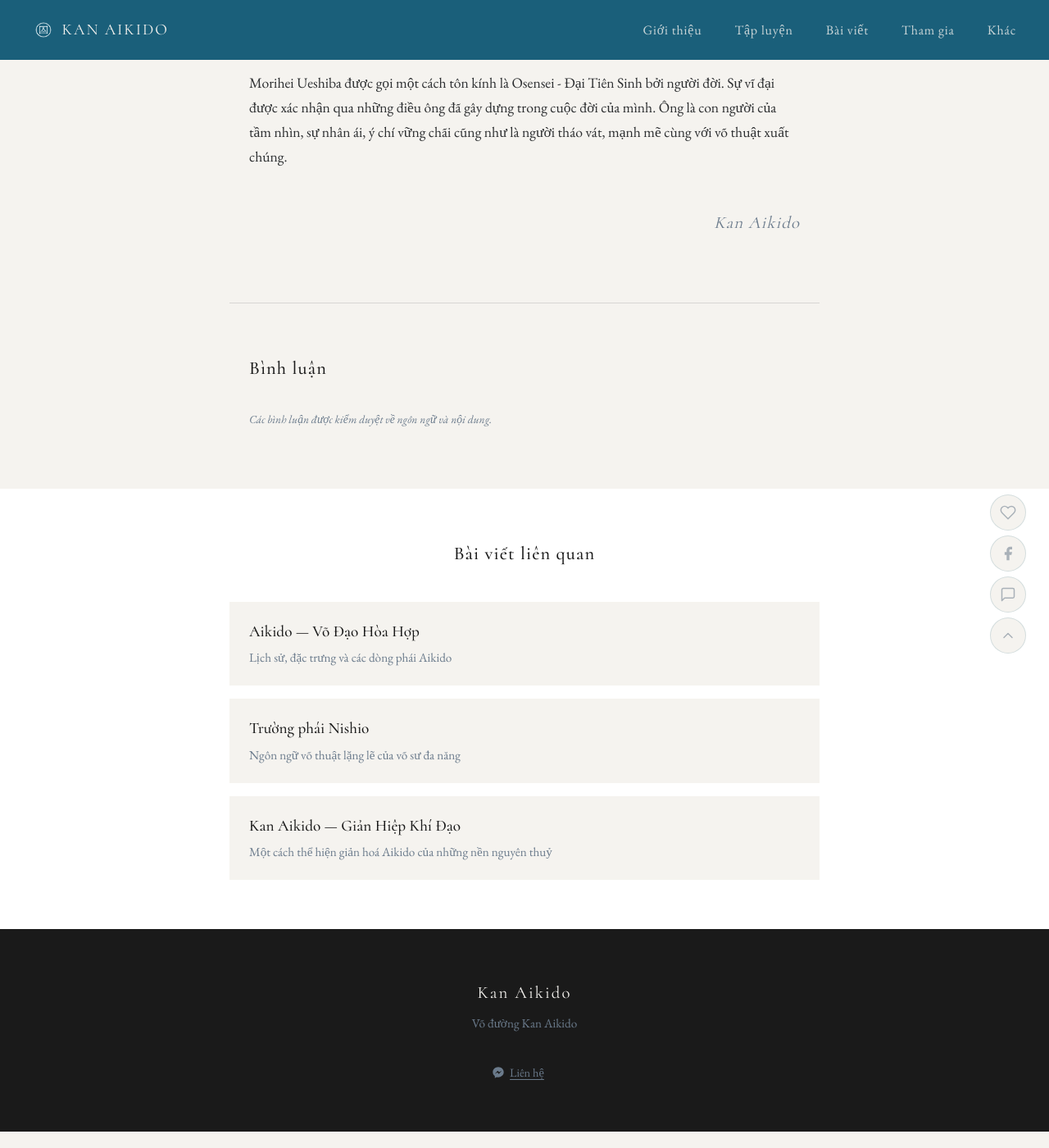
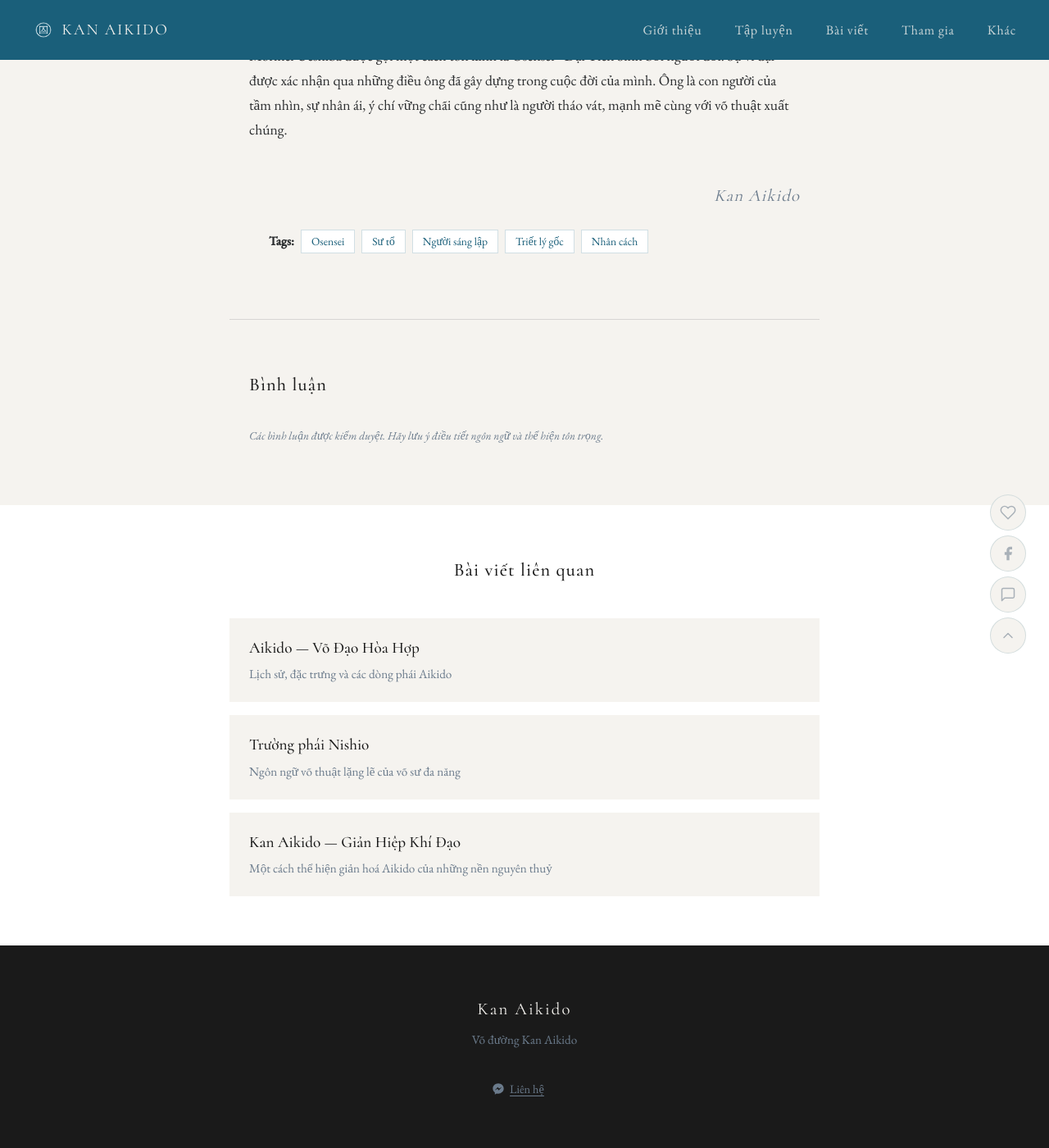
Before and after one commit to nvu1991/kanaikido, a Jekyll site: the page built from about/osensei.html, in a window 1280 px wide and 1400 px high, scrolled down 6745 px. Shown: the whole window at 82% size. Built offline with Jekyll 4.4.1, drawn with Linux system fonts in a browser that asks for light colours; some web fonts are replaced; some of the changed text lies outside the part shown.

Commit message:
Put tags to the end of articles, update tags formatting, other minor wording

```diff
--- a/_includes/article-meta.html
+++ b/_includes/article-meta.html
@@ -94,17 +94,14 @@
     </span>
   </div>
 
-  {% if page.tags.size > 0 %}
+  <!-- {% if page.tags.size > 0 %}
   <div class="article-meta-tags">
     <span class="article-meta-label">Tags:</span>
-    <!-- {% for tag in page.tags %}
-      <a href="/tags/{{ tag | slugify }}">{{ tag }}</a>
-    {% endfor %} -->
     {% for tag in page.tags %}
       <a href="/tags/?tag={{ tag | slugify }}">{{ tag }}</a>
     {% endfor %}
   </div>
-  {% endif %}
+  {% endif %} -->
 
 </div>
 
--- a/_includes/comments.html
+++ b/_includes/comments.html
@@ -1,6 +1,6 @@
 <div class="comment-section">
   <h2>Bình luận</h2>
-  <p class="comment-notice">Các bình luận được kiểm duyệt về ngôn ngữ và nội dung.</p>
+  <p class="comment-notice">Các bình luận được kiểm duyệt. Hãy lưu ý điều tiết ngôn ngữ và thể hiện tôn trọng.</p>
   <div id="hashover"></div>
   <script src="https://tsas.vn/hashover-kanaikido/comments.php"></script>
 </div>
--- a/_layouts/article.html
+++ b/_layouts/article.html
@@ -22,7 +22,20 @@
 <div class="article-content">
   {{ content }}
   <div class="article-author">{{ page.author }}</div>
+
+  <div class="article-meta">
+    {% if page.tags.size > 0 %}
+    <div class="article-meta-tags">
+      <span class="article-meta-label">Tags:</span>
+      {% for tag in page.tags %}
+        <a href="/tags/?tag={{ tag | slugify }}">{{ tag }}</a>
+      {% endfor %}
+    </div>
+    {% endif %}
+  </div>
+
 </div>
+
 
 {% include comments.html %}
 
--- a/css/main.css
+++ b/css/main.css
@@ -250,7 +250,7 @@
   gap: 8px;
 }
 
-.article-meta-tags a,
+.article-content .article-meta-tags a,
 .article-meta-tags span:not(.article-meta-label) {
   font-size: 0.85rem;
   color: var(--teal);
@@ -776,7 +776,7 @@
 
 
 .lang-btn img {
-  width: 20px;
+  width: 16px;
   height: auto;
   display: block;
 }
```
Also changed, not shown: 6 other files.
